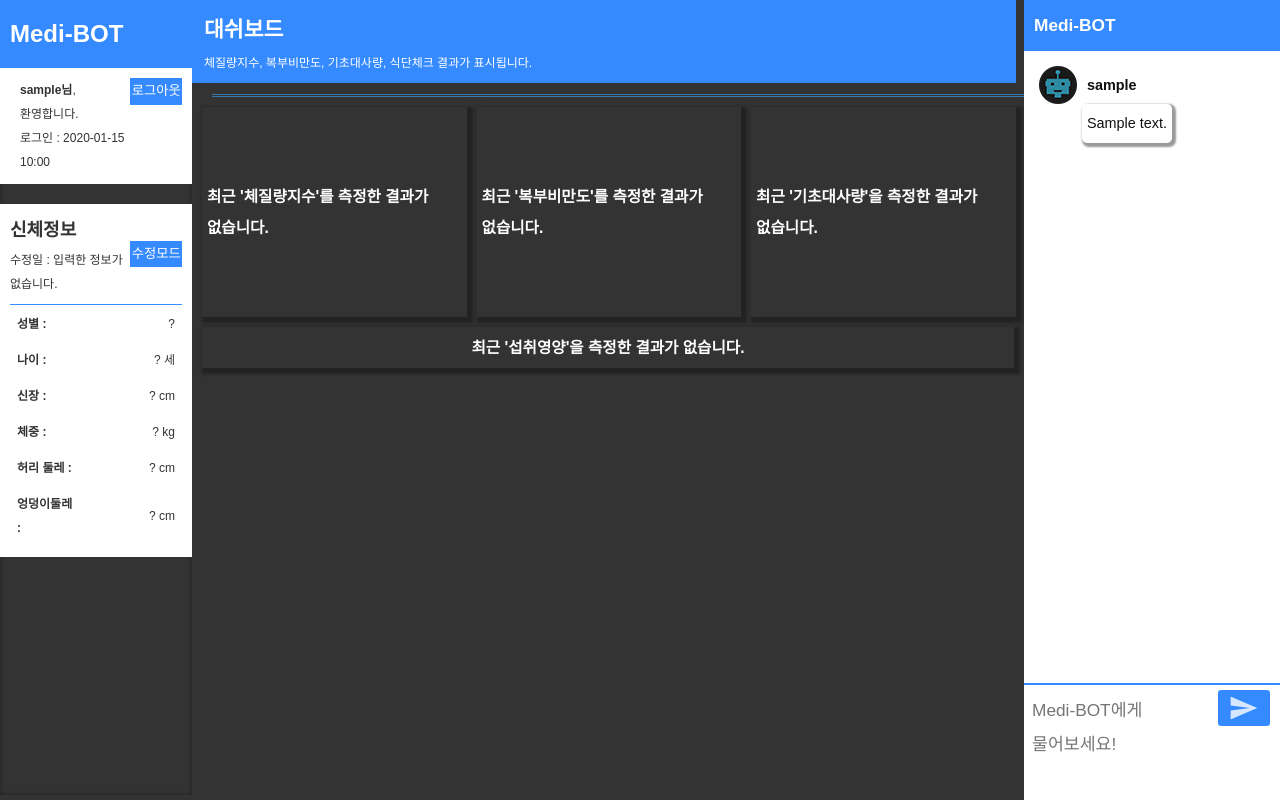
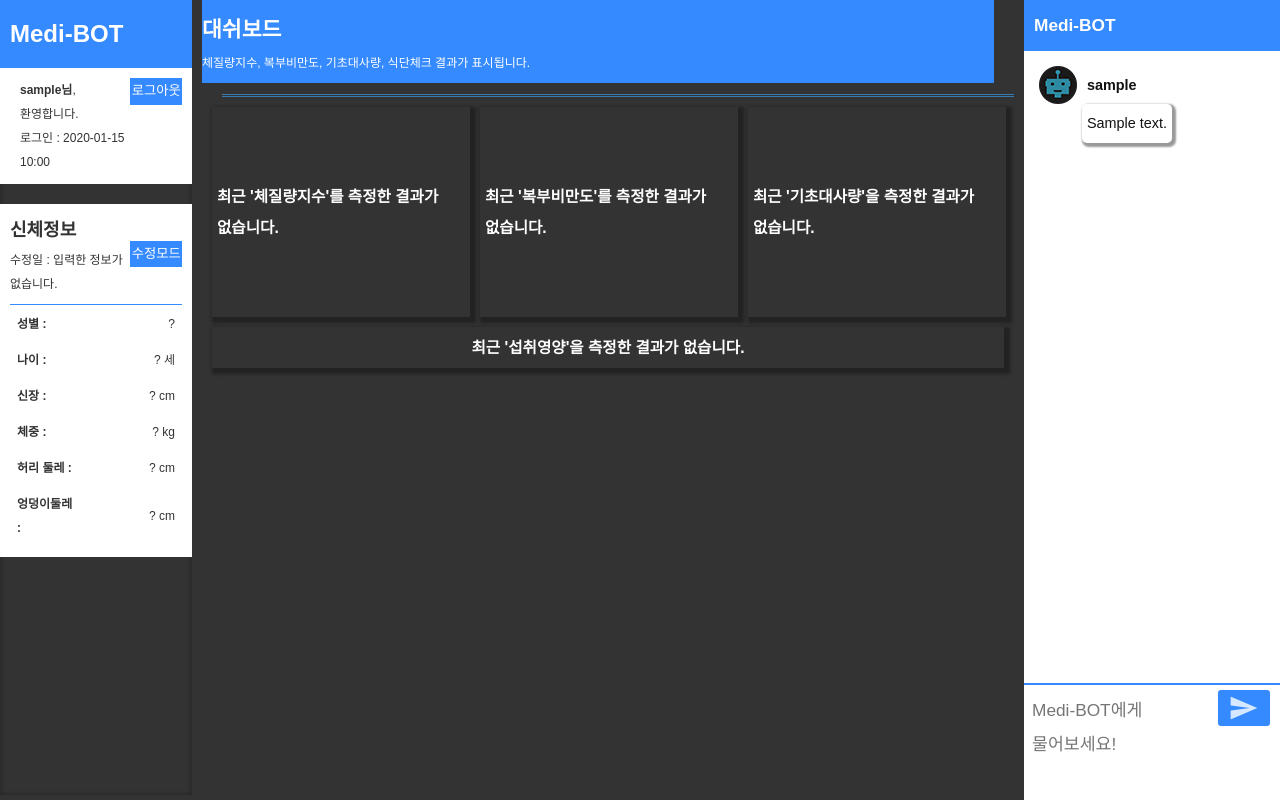
Before and after one commit to jangjaehong/chatbot, a Django app: page / in a window 1280 px wide. Run offline with Django 3.2, Linux system fonts and the light colour scheme; a user stored in the database is signed in; tables that the repository leaves empty hold one stand-in row (values such as "Sample post").

Commit message:
make test

```diff
--- a/medibot/static/medibot/css/base.css
+++ b/medibot/static/medibot/css/base.css
@@ -61,8 +61,9 @@ section > header{
     height:50px;
 }
 section > article{
-    width:100%;
+    width:calc(100%; - 20px)
     height: calc(100% - 50px);
+    padding:0 10px;
     position:relative;
 }
 
--- a/medibot/static/medibot/css/manage-page.css
+++ b/medibot/static/medibot/css/manage-page.css
@@ -1,5 +1,5 @@
 /* 대쉬보드 */
-.manage-header{width:calc(100% - 20px);padding:8px 0 8px 12px;background:#368AFF;}
+.manage-header{width:calc(100% - 20px);padding:8px 0px;background:#368AFF;}
 .manage-header .title{font-size:1.8em;color:#fff;font-weight:bold}
 .manage-header .explain{font-size:1em;color:#fff}
 
```
